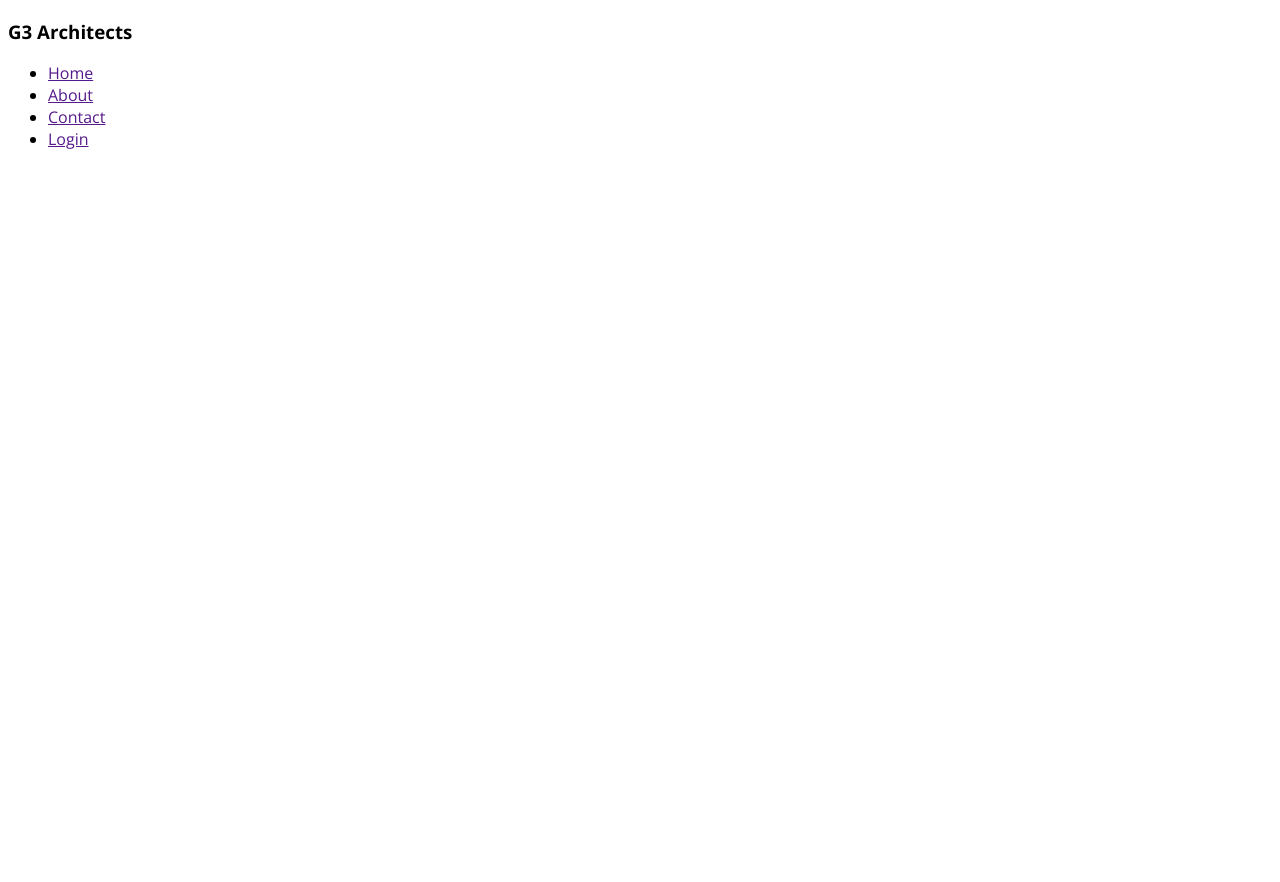
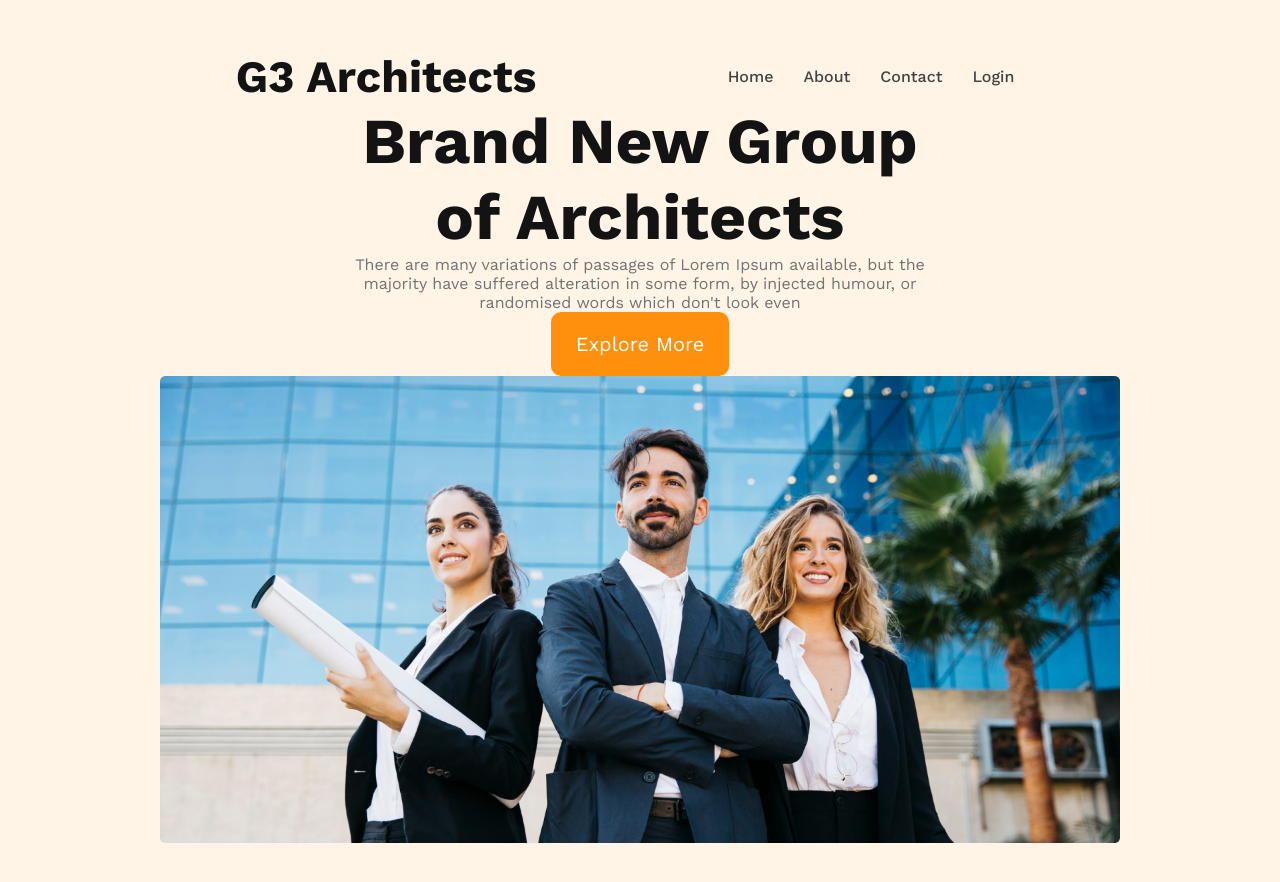
Before and after one commit to Sultana-Razia/g3-architect-website, a plain HTML site: page index.html in a window 1280 px wide. Before the commit the page ends 800 px from the top, so only its background shows below. Drawn offline with nearby package versions, Linux system fonts and the light colour scheme.

Commit message:
banner content added

```diff
--- a/index.html
+++ b/index.html
@@ -11,7 +11,7 @@
 <body>
     <header>
         <nav>
-            <h3>G3 Architects</h3>
+            <h3 class="nav-title">G3 Architects</h3>
             <ul>
                 <li><a href="">Home</a></li>
                 <li><a href="">About</a></li>
@@ -19,6 +19,18 @@
                 <li><a href="">Login</a></li>
             </ul>
         </nav>
+
+        <div class="banner">
+            <div class="banner-content">
+                <h1 class="banner-title">Brand New Group of Architects</h1>
+                <p class="banner-description">There are many variations of passages of Lorem Ipsum available, but the
+                    majority have suffered alteration in some form, by injected humour, or randomised words which don't
+                    look
+                    even</p>
+                <button class="btn-primary">Explore More</button>
+            </div>
+            <img src="images/banner.png" alt="">
+        </div>
     </header>
     <main>
 
--- a/styles/architect.css
+++ b/styles/architect.css
@@ -1,8 +1,78 @@
-/* Sans font from google fonts */
-@import url('https://fonts.googleapis.com/css2?family=Inter:wght@100..900&family=Lato:ital,wght@0,100;0,300;0,400;0,700;0,900;1,100;1,300;1,400;1,700;1,900&family=Merriweather:ital,wght@0,300;0,400;0,700;0,900;1,300;1,400;1,700;1,900&family=Open+Sans:ital,wght@0,300..800;1,300..800&display=swap');
+/* Work Sans font from google fonts */
 
+@import url('https://fonts.googleapis.com/css2?family=Inter:wght@100..900&family=Lato:ital,wght@0,100;0,300;0,400;0,700;0,900;1,100;1,300;1,400;1,700;1,900&family=Merriweather:ital,wght@0,300;0,400;0,700;0,900;1,300;1,400;1,700;1,900&family=Open+Sans:ital,wght@0,300..800;1,300..800&family=Work+Sans:ital,wght@0,100..900;1,100..900&display=swap');
+
+
+/* shared Styles */
 
 
 * {
-    font-family: "Open Sans", sans-serif;
+    margin: 0 auto;
+    font-family: "Work Sans", sans-serif;
 }
+
+.btn-primary {
+    color: rgb(255, 255, 255);
+    font-family: 600;
+    font-size: 20px;
+    padding: 20px 25px;
+    background-color: rgb(255, 144, 14);
+    border: none;
+    border-radius: 10px;
+}
+
+/* Header Styles */
+header {
+    background-color: rgba(255, 144, 14, 0.1);
+    padding: 50px 12.5%;
+}
+
+nav {
+    display: flex;
+    justify-content: space-between;
+    align-items: center;
+}
+
+.nav-title {
+    color: rgb(19, 19, 19);
+    font-size: 2.8rem;
+    font-weight: 700;
+}
+
+nav>ul {
+    display: flex;
+}
+
+nav li {
+    list-style: none;
+    margin-right: 30px;
+    font-weight: 500;
+    font-size: 1rem;
+}
+
+nav li a {
+    text-decoration: none;
+    color: rgb(66, 66, 66);
+}
+
+/* Banner Styles */
+
+.banner-content {
+    max-width: 60%;
+    text-align: center;
+    margin: 0 auto;
+}
+
+.banner-title {
+    color: rgb(19, 19, 19);
+    font-size: 4rem;
+    font-weight: 700;
+}
+
+.banner-description {
+    color: rgb(114, 114, 114);
+}
+
+.banner img {
+    width: 100%;
+}
```
